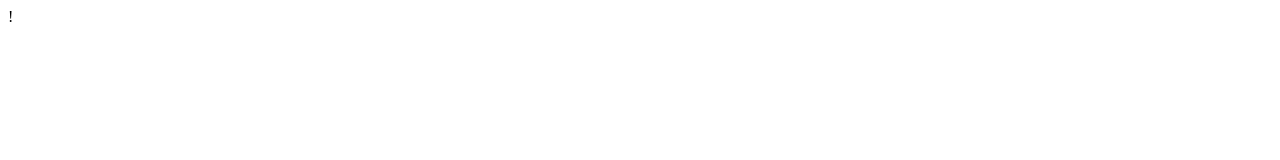
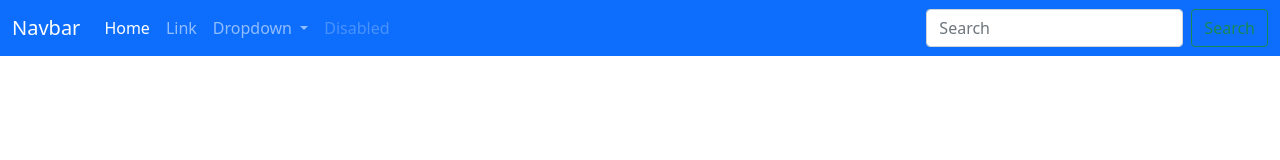
Before and after one commit to Joydeep2001Sarkar/GIT-AND-GITHUB, a plain HTML site: page index.html in a window 1280 px wide. Drawn offline with nearby package versions, Linux system fonts and the light colour scheme.

Commit message:
Adding some bootstrap navbar

```diff
--- a/index.html
+++ b/index.html
@@ -1 +1,62 @@
-!
+<!doctype html>
+<html lang="en">
+  <head>
+    <!-- Required meta tags -->
+    <meta charset="utf-8">
+    <meta name="viewport" content="width=device-width, initial-scale=1">
+
+    <!-- Bootstrap CSS -->
+    <link href="https://cdn.jsdelivr.net/npm/bootstrap@5.1.0/dist/css/bootstrap.min.css" rel="stylesheet" integrity="sha384-KyZXEAg3QhqLMpG8r+8fhAXLRk2vvoC2f3B09zVXn8CA5QIVfZOJ3BCsw2P0p/We" crossorigin="anonymous">
+
+    <title>Hello, world!</title>
+  </head>
+  <body>
+    <nav class="navbar navbar-expand-lg  navbar-dark bg-primary">
+        <div class="container-fluid">
+          <a class="navbar-brand" href="#">Navbar</a>
+          <button class="navbar-toggler" type="button" data-bs-toggle="collapse" data-bs-target="#navbarSupportedContent" aria-controls="navbarSupportedContent" aria-expanded="false" aria-label="Toggle navigation">
+            <span class="navbar-toggler-icon"></span>
+          </button>
+          <div class="collapse navbar-collapse" id="navbarSupportedContent">
+            <ul class="navbar-nav me-auto mb-2 mb-lg-0">
+              <li class="nav-item">
+                <a class="nav-link active" aria-current="page" href="#">Home</a>
+              </li>
+              <li class="nav-item">
+                <a class="nav-link" href="#">Link</a>
+              </li>
+              <li class="nav-item dropdown">
+                <a class="nav-link dropdown-toggle" href="#" id="navbarDropdown" role="button" data-bs-toggle="dropdown" aria-expanded="false">
+                  Dropdown
+                </a>
+                <ul class="dropdown-menu" aria-labelledby="navbarDropdown">
+                  <li><a class="dropdown-item" href="#">Action</a></li>
+                  <li><a class="dropdown-item" href="#">Another action</a></li>
+                  <li><hr class="dropdown-divider"></li>
+                  <li><a class="dropdown-item" href="#">Something else here</a></li>
+                </ul>
+              </li>
+              <li class="nav-item">
+                <a class="nav-link disabled" href="#" tabindex="-1" aria-disabled="true">Disabled</a>
+              </li>
+            </ul>
+            <form class="d-flex">
+              <input class="form-control me-2" type="search" placeholder="Search" aria-label="Search">
+              <button class="btn btn-outline-success" type="submit">Search</button>
+            </form>
+          </div>
+        </div>
+      </nav>
+
+    <!-- Optional JavaScript; choose one of the two! -->
+
+    <!-- Option 1: Bootstrap Bundle with Popper -->
+    <script src="https://cdn.jsdelivr.net/npm/bootstrap@5.1.0/dist/js/bootstrap.bundle.min.js" integrity="sha384-U1DAWAznBHeqEIlVSCgzq+c9gqGAJn5c/t99JyeKa9xxaYpSvHU5awsuZVVFIhvj" crossorigin="anonymous"></script>
+
+    <!-- Option 2: Separate Popper and Bootstrap JS -->
+    <!--
+    <script src="https://cdn.jsdelivr.net/npm/@popperjs/core@2.9.3/dist/umd/popper.min.js" integrity="sha384-eMNCOe7tC1doHpGoWe/6oMVemdAVTMs2xqW4mwXrXsW0L84Iytr2wi5v2QjrP/xp" crossorigin="anonymous"></script>
+    <script src="https://cdn.jsdelivr.net/npm/bootstrap@5.1.0/dist/js/bootstrap.min.js" integrity="sha384-cn7l7gDp0eyniUwwAZgrzD06kc/tftFf19TOAs2zVinnD/C7E91j9yyk5//jjpt/" crossorigin="anonymous"></script>
+    -->
+  </body>
+</html>
```
